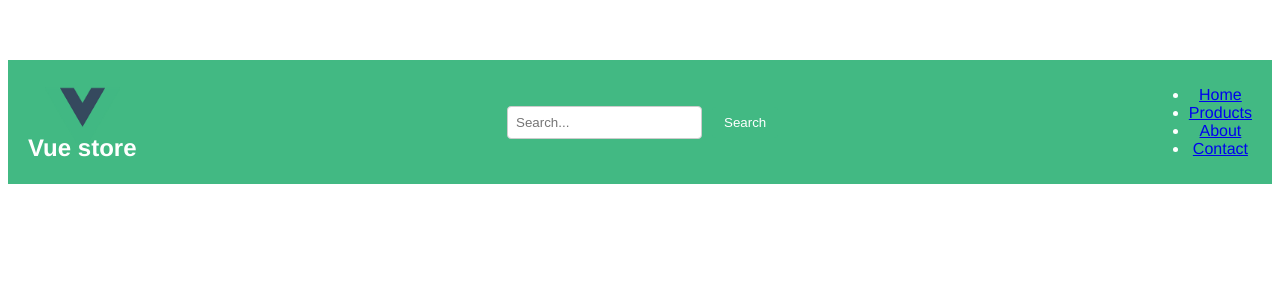
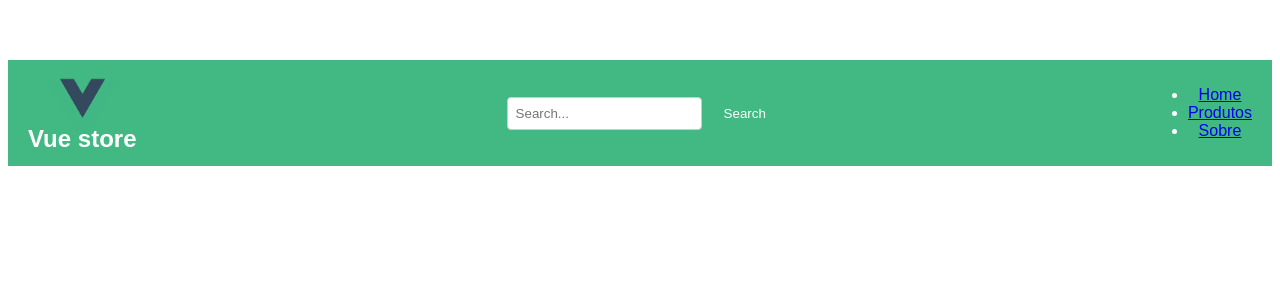
Before and after one commit to LeandroRezendeCoutinho/vue_store, a Vue app in the folder frontend/: page / in a window 1280 px wide. Shown: the top 300 px of the page. Built offline with nearby package versions, Linux system fonts and the light colour scheme.

Commit message:
chore: simples updates

```diff
--- a/frontend/src/App.vue
+++ b/frontend/src/App.vue
@@ -35,7 +35,7 @@ export default {
 
 <style>
 #app {
-  font-family: Avenir, Helvetica, Arial, sans-serif;
+  font-family: "Roboto Flex", sans-serif;
   -webkit-font-smoothing: antialiased;
   -moz-osx-font-smoothing: grayscale;
   text-align: center;
--- a/frontend/src/components/NavBar.vue
+++ b/frontend/src/components/NavBar.vue
@@ -2,9 +2,8 @@
   <div class="nav-bar">
     <ul>
       <li><a href="#">Home</a></li>
-      <li><a href="#">Products</a></li>
-      <li><a href="#">About</a></li>
-      <li><a href="#">Contact</a></li>
+      <li><a href="#">Produtos</a></li>
+      <li><a href="#">Sobre</a></li>
     </ul>
   </div>
 </template>
```
